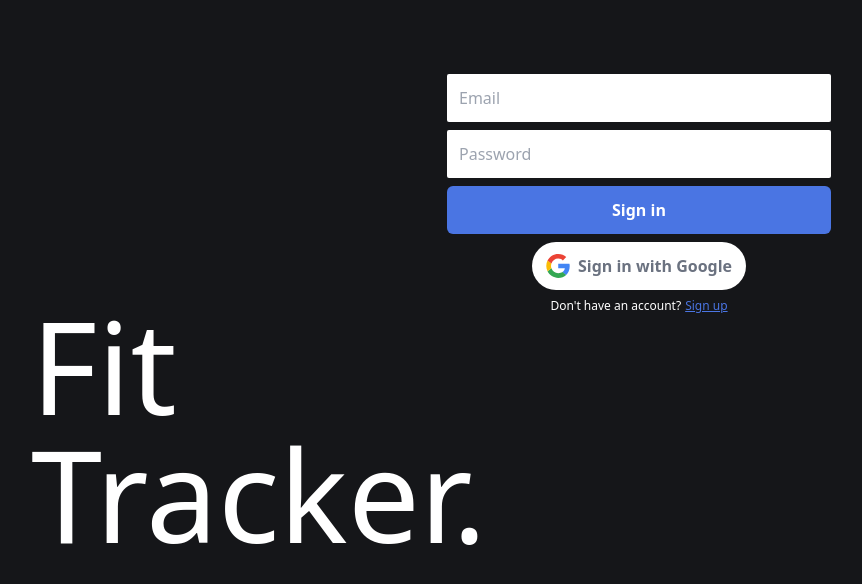
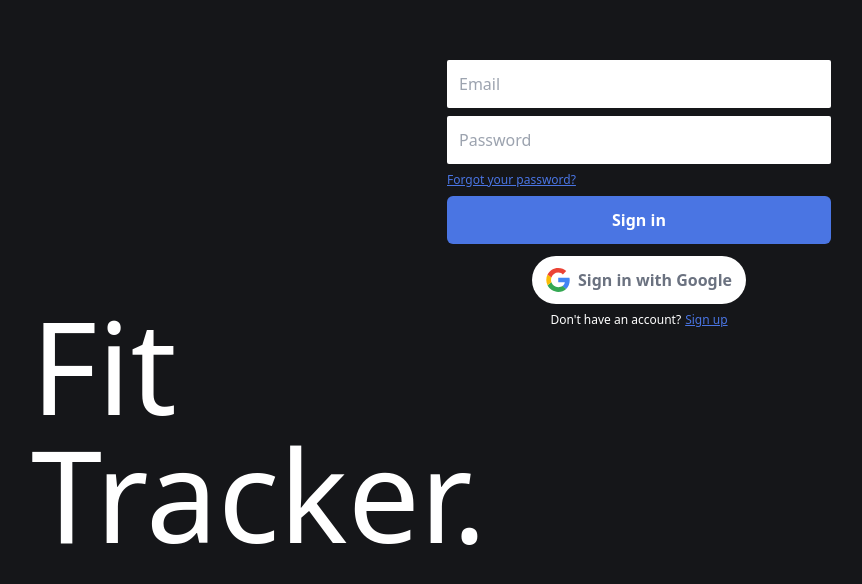
Before and after one commit to MarkCarson777/fitness-tracker, a React (Vite) app: page / in a window 1280 px wide. Shown: the part 210-794 px from the top of the page, without its empty margins (1-863 px from the left). Built offline with nearby package versions, Linux system fonts and the light colour scheme; no server answers.

Commit message:
added routing for password recovery

```diff
--- a/src/containers/LoginForm/index.tsx
+++ b/src/containers/LoginForm/index.tsx
@@ -3,7 +3,7 @@ import { useContext } from "react";
 // Third party
 import clsx from "clsx";
 // Routing
-import { useNavigate } from "react-router-dom";
+import { Link, useNavigate } from "react-router-dom";
 // Forms and validation
 import { Formik, Form } from "formik";
 import * as Yup from "yup";
@@ -48,6 +48,7 @@ export function LoginForm(props: LoginFormProps) {
             className="rounded-sm"
             aria-label="Email"
           />
+          <div className="flex flex-col space-y-2">
             <FormInput
               type="password"
               name="password"
@@ -56,6 +57,16 @@ export function LoginForm(props: LoginFormProps) {
               className="rounded-sm"
               aria-label="Password"
             />
+            <p className="space-x-1 text-xs">
+              <Link
+                className="text-primary-500 underline hover:no-underline"
+                to="/password-recovery"
+                aria-label="Sign up for an account"
+              >
+                Forgot your password?
+              </Link>
+            </p>
+          </div>
           <Button
             type="submit"
             color="primary"
--- a/src/views/LogIn/index.tsx
+++ b/src/views/LogIn/index.tsx
@@ -14,7 +14,7 @@ export function Login() {
   const navigate = useNavigate();
 
   return (
-    <main className="container relative flex flex-col h-screen justify-center items-center bg-black-500">
+    <main className="relative flex flex-col h-screen w-full justify-center items-center bg-black-500">
       <header className="sr-only">
         <h1>Login to Fit Tracker</h1>
       </header>
@@ -26,7 +26,7 @@ export function Login() {
           Sign in to your account
         </h2>
         <LoginForm />
-        <div className="space-y-2 flex flex-col items-center">
+        <div className="space-y-2 flex flex-col items-center pt-1">
           <GoogleSignIn
             onClick={async () => {
               await googleSignIn();
```
Lines whose indentation alone changed are shown as unchanged.
